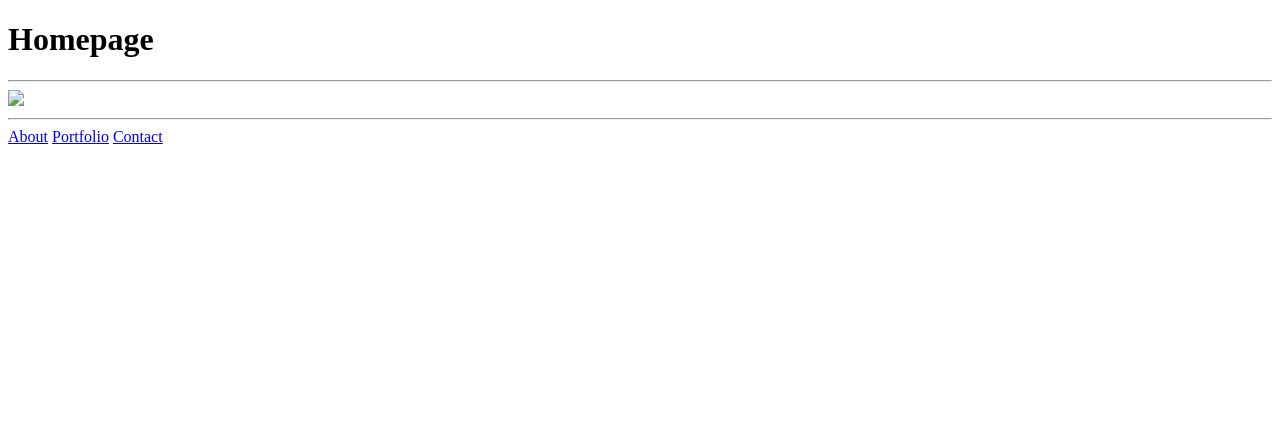
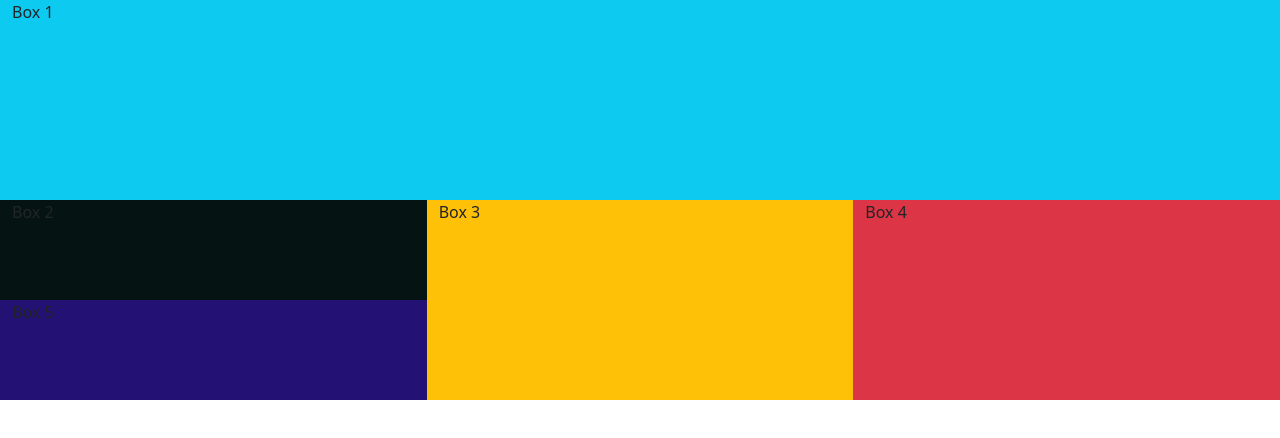
Before and after one commit to csbao22/csbao22.github.io, a plain HTML site: page index.html in a window 1280 px wide. Drawn offline with nearby package versions, Linux system fonts and the light colour scheme.

Commit message:
Add files via upload

```diff
--- a/index.html
+++ b/index.html
@@ -1,17 +1,32 @@
-<!DOCTYPE html>
-<!-- saved from url=(0036)https://csbao22.github.io/index.html -->
-<html lang="en"><head><meta http-equiv="Content-Type" content="text/html; charset=UTF-8">
-
-    <meta name="viewport" content="width=device-width, initial-scale=1.0">
-    <title>Document</title>
-</head>
-<body>
-    <h1>Homepage</h1>
-    <hr>
-    <img src="./Document_files/electric guitar.jpg" width="300px">
-    <hr>
-    <a href="https://csbao22.github.io/about.html"> About</a>
-    <a href="https://csbao22.github.io/portfolio.html"> Portfolio</a>
-    <a href="https://csbao22.github.io/contact.html"> Contact</a>
-
-</body></html>
+<!doctype html>
+<html lang="en">
+  <head>
+    <meta charset="utf-8">
+    <meta name="viewport" content="width=device-width, initial-scale=1">
+    <title>Bootstrap demo</title>
+    <link rel="stylesheet" href="style.css">
+    <link href="https://cdn.jsdelivr.net/npm/bootstrap@5.3.3/dist/css/bootstrap.min.css" rel="stylesheet">
+  </head>
+  <body>
+    <div class="container-fluid">
+      <div class="row">
+        <div class="col-12 bg-info">
+          Box 1
+        </div>
+        <div class="col-4 bg-dark">
+          <div class="row">
+            <div class="box1">Box 2</div>
+            <div class="box2">Box 5</div>
+          </div>
+        </div>
+        <div class="col-4 bg-warning">
+          Box 3
+        </div>
+        <div class="col-4 bg-danger">
+          Box 4
+        </div>
+      </div>
+    </div>
+    <script src="https://cdn.jsdelivr.net/npm/bootstrap@5.3.3/dist/js/bootstrap.bundle.min.js"></script>
+  </body>
+</html>
--- /dev/null
+++ b/style.css
@@ -0,0 +1,17 @@
+.col-12{
+    height: 200px;
+}
+
+.col-4{
+    height: 200px;
+}
+
+.box1{
+    background-color: rgb(6, 19, 19);
+    height: 100px;
+}
+
+.box2{
+    background-color: rgb(35, 17, 116);
+    height: 100px;
+}
```
